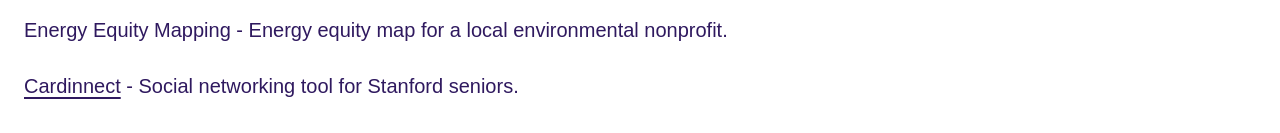
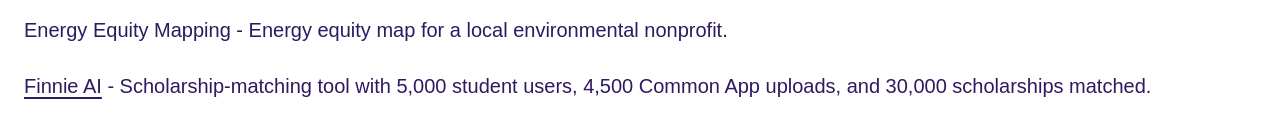
Before and after one commit to chloeahughes/personalweb, a Next.js app: page / in a window 1280 px wide. Shown: the part 661-794 px from the top of the page. Built offline with nearby package versions, Linux system fonts and the light colour scheme.

Commit message:
feat: add Finnie AI project entry with link and description
Add new project entry with link and description, following site style.

```diff
--- a/app/page.tsx
+++ b/app/page.tsx
@@ -53,6 +53,19 @@ export default function Home() {
                 </p>
 
                 <p>Energy Equity Mapping - Energy equity map for a local environmental nonprofit.</p>
+
+                <p>
+                  <a
+                    href="https://findmescholarships.com/"
+                    target="_blank"
+                    rel="noopener noreferrer"
+                    className="underline decoration-2 underline-offset-4 hover:opacity-80 transition-opacity"
+                    style={{ color: "#2F195F" }}
+                  >
+                    Finnie AI
+                  </a>{" "}
+                  - Scholarship-matching tool with 5,000 student users, 4,500 Common App uploads, and 30,000 scholarships matched.
+                </p>
 
                 <p>
                   <a
```
